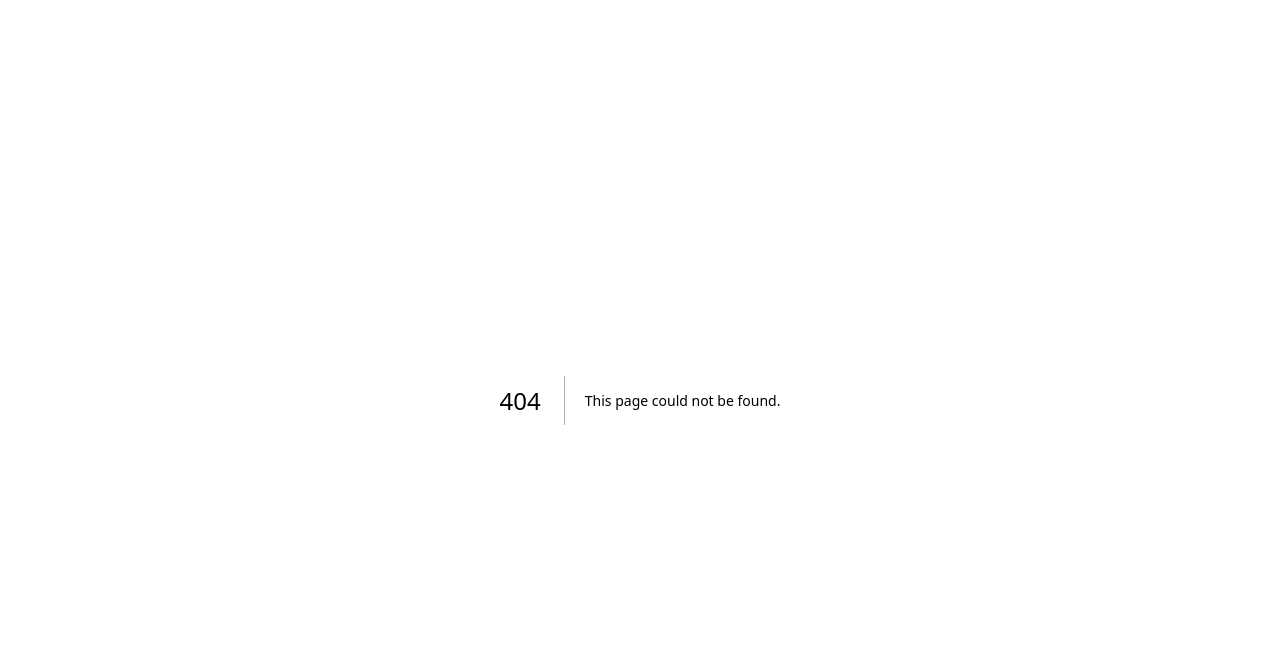
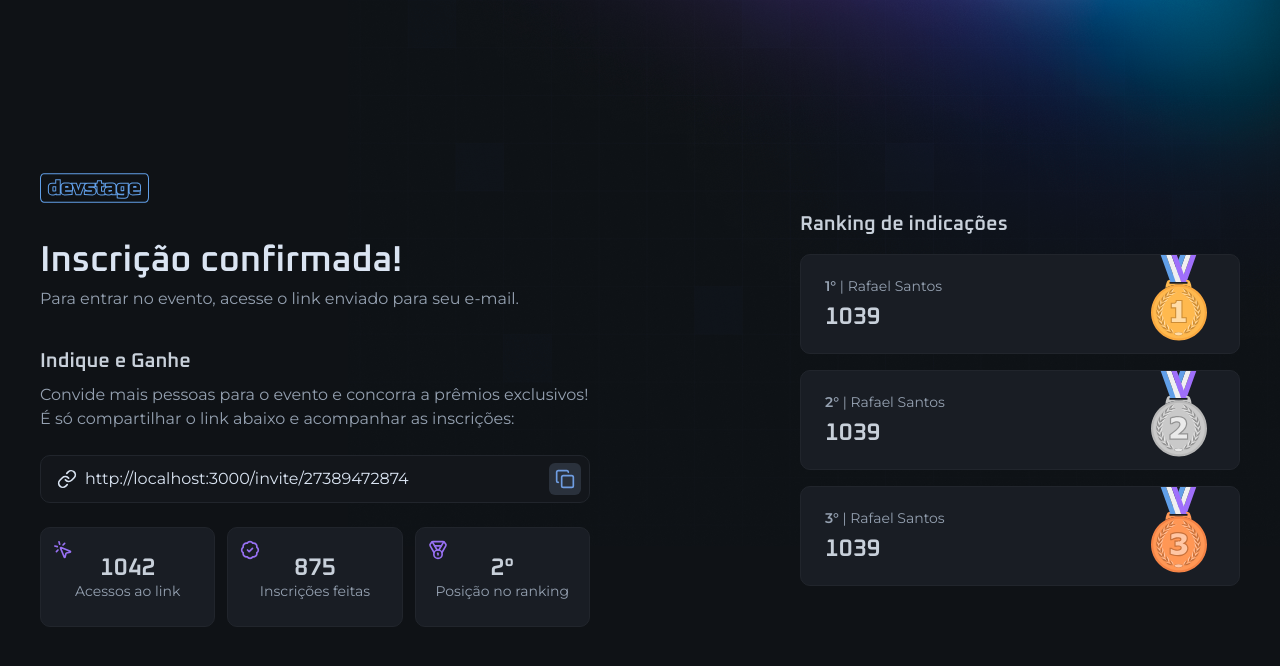
Before and after one commit to orafasantos/nlwconnect19-react, a Next.js app: page /invite in a window 1280 px wide. Before the commit this address had no page. Shown: the top 666 px of the page. Built offline with nearby package versions, Linux system fonts and the light colour scheme.

Commit message:
Layout second screen ready.

```diff
--- a/package.json
+++ b/package.json
@@ -15,6 +15,7 @@
 		"postcss": "^8.5.2",
 		"react": "^19.0.0",
 		"react-dom": "^19.0.0",
+		"tailwind-merge": "^3.0.1",
 		"tailwindcss": "^4.0.6"
 	},
 	"devDependencies": {
--- /dev/null
+++ b/src/app/invite/page.tsx
@@ -0,0 +1,119 @@
+import Image from "next/image";
+import logo from "../../assets/logo.svg";
+import { InputField, InputIcon, InputRoot } from "@/components/input";
+import { BadgeCheck, Copy, Link, Medal, MousePointerClick } from "lucide-react";
+import { IconButton } from "@/components/icon-button";
+import gold from "../../assets/medal-gold.svg";
+import cooper from "../../assets/medal-cooper.svg";
+import silver from "../../assets/medal-silver.svg";
+
+export default function InvitePage() {
+	return (
+		<div className="min-h-dvh flex items-center justify-between gap-16 flex-col md:flex-row">
+			<div className="flex flex-col gap-10 w-full max-w-[550px]">
+				<Image src={logo} alt="devstage" width={108.5} height={30} />
+				<div className="space-y-2">
+					<h1 className="text-4xl font-semibold font-heading text-gray-100 leading-none">
+						Inscrição confirmada!
+					</h1>
+					<p className="text-gray-300">
+						Para entrar no evento, acesse o link enviado para seu e-mail.
+					</p>
+				</div>
+				<div className="space-y-6">
+					<div className="space-y-3">
+						<h2 className="text-gray-200 text-xl font-heading font-semibold leading-none">
+							Indique e Ganhe
+						</h2>
+						<p className="text-gray-300">
+							Convide mais pessoas para o evento e concorra a prêmios
+							exclusivos! É só compartilhar o link abaixo e acompanhar as
+							inscrições:
+						</p>
+					</div>
+					<InputRoot>
+						<InputIcon>
+							<Link className="size-5" />
+						</InputIcon>
+						<InputField
+							readOnly
+							defaultValue="http://localhost:3000/invite/27389472874"
+						/>
+						<IconButton className="-mr-2">
+							<Copy className="size-5" />
+						</IconButton>
+					</InputRoot>
+					<div className="grid gap-3 md:grid-cols-3">
+						<div className="relative bg-gray-700 border  border-gray-600 px-4 py-7 flex flex-col items-center justify-center gap-1 rounded-xl">
+							<span className="font-heading text-2xl font-semibold text-gray-200 leading-none">
+								1042
+							</span>
+							<span className="text-sm text-gray-300 leading-none text-center">
+								Acessos ao link
+							</span>
+							<MousePointerClick className="size-5 text-purple absolute top-3 left-3" />
+						</div>
+						<div className="relative bg-gray-700 border border-gray-600 px-4 py-7 flex flex-col items-center justify-center gap-1 rounded-xl">
+							<span className="font-heading text-2xl font-semibold text-gray-200 leading-none">
+								875
+							</span>
+							<span className="text-sm text-gray-300 leading-none text-center">
+								Inscrições feitas
+							</span>
+							<BadgeCheck className="size-5 text-purple absolute top-3 left-3" />
+						</div>
+						<div className="relative bg-gray-700 border border-gray-600 px-4 py-7 flex flex-col items-center justify-center gap-1 rounded-xl">
+							<span className="font-heading text-2xl font-semibold text-gray-200 leading-none">
+								2°
+							</span>
+							<span className="text-sm text-gray-300 leading-none text-center">
+								Posição no ranking
+							</span>
+							<Medal className="size-5 text-purple absolute top-3 left-3" />
+						</div>
+					</div>
+				</div>
+			</div>
+
+			<div className="w-full max-w-[440px] space-y-5">
+				<h2 className="text-gray-200 text-xl font-heading font-semibold leading-none ">
+					Ranking de indicações
+				</h2>
+
+				<div className="space-y-4">
+					<div className="relative rounded-xl bg-gray-700 border border-gray-600 p-6 flex flex-col justify-center gap-3">
+						<span className="text-sm text-gray-300 leading-none">
+							<span className="font-semibold">1°</span> | Rafael Santos
+						</span>
+
+						<span className="font-heading text-2xl font-semibold text-gray-200 leading-none">
+							1039
+						</span>
+						<Image src={gold} alt="" className="absolute top-0 right-8" />
+					</div>
+					<div className="relative rounded-xl bg-gray-700 border border-gray-600 p-6 flex flex-col justify-center gap-3">
+						<span className="text-sm text-gray-300 leading-none">
+							<span className="font-semibold">2°</span> | Rafael Santos
+						</span>
+
+						<span className="font-heading text-2xl font-semibold text-gray-200 leading-none">
+							1039
+						</span>
+						<Image src={silver} alt="" className="absolute top-0 right-8" />
+					</div>
+					<div className="relative rounded-xl bg-gray-700 border border-gray-600 p-6 flex flex-col justify-center gap-3">
+						<span className="text-sm text-gray-300 leading-none">
+							<span className="font-semibold">3°</span> | Rafael Santos
+						</span>
+
+						<span className="font-heading text-2xl font-semibold text-gray-200 leading-none">
+							1039
+						</span>
+						<Image src={cooper} alt="" className="absolute top-0 right-8" />
+					</div>
+				</div>
+			</div>
+		</div>
+	);
+}
+[];
--- a/src/app/layout.tsx
+++ b/src/app/layout.tsx
@@ -26,7 +26,9 @@
 	return (
 		<html lang="en" className={`${oxanium.variable} ${montserrat.variable}`}>
 			<body className="bg-gray-900 text-gray-100 antialiased bg-[url(/background.png)] bg-no-repeat bg-top md:bg-right-top">
-				{children}
+				<main className="max-w-[1240px] mx-auto px-5 py-8 md:py-0">
+					{children}
+				</main>
 			</body>
 		</html>
 	);
--- a/src/app/page.tsx
+++ b/src/app/page.tsx
@@ -7,7 +7,6 @@
 
 export default function Home() {
 	return (
-		<main className="max-w-[1240px] mx-auto px-5 py-8 md:py-0">
 		<div className="min-h-dvh flex flex-col justify-center gap-16">
 			<div className="flex flex-col gap-8 items-center md:items-start">
 				<Image src={logo} alt="devstage" width={108.5} height={30} />
@@ -45,7 +44,7 @@
 					<div className="space-y-3 ">
 						<InputRoot>
 							<InputIcon>
-									<User></User>
+								<User />
 							</InputIcon>
 							<InputField type="text" placeholder="Nome Completo" />
 						</InputRoot>
@@ -64,6 +63,5 @@
 				</form>
 			</div>
 		</div>
-		</main>
 	);
 }
--- a/src/components/icon-button.tsx
+++ b/src/components/icon-button.tsx
@@ -1,13 +1,15 @@
-import { ComponentProps, ReactNode } from "react";
+import { type ComponentProps, ReactNode } from "react";
+import { twMerge } from "tailwind-merge";
 
 interface IconButtonProps extends ComponentProps<"button"> {}
-{
-}
 
-export function IconButton(props: IconButtonProps) {
+export function IconButton({ className, ...props }: IconButtonProps) {
 	return (
 		<button
-			className="p-1.5 bg-gray-500 text-blue rounded-md cursor-pointer hover:bg-blue transition-colors duration-300 hover:text-gray-900"
+			className={twMerge(
+				"p-1.5 bg-gray-500 text-blue rounded-md cursor-pointer hover:bg-blue transition-colors duration-300 hover:text-gray-900",
+				className,
+			)}
 			{...props}
 		/>
 	);
```
Also changed, not shown: 1 other file (tests, documents, lock files or other folders). Lines whose indentation alone changed are shown as unchanged.
